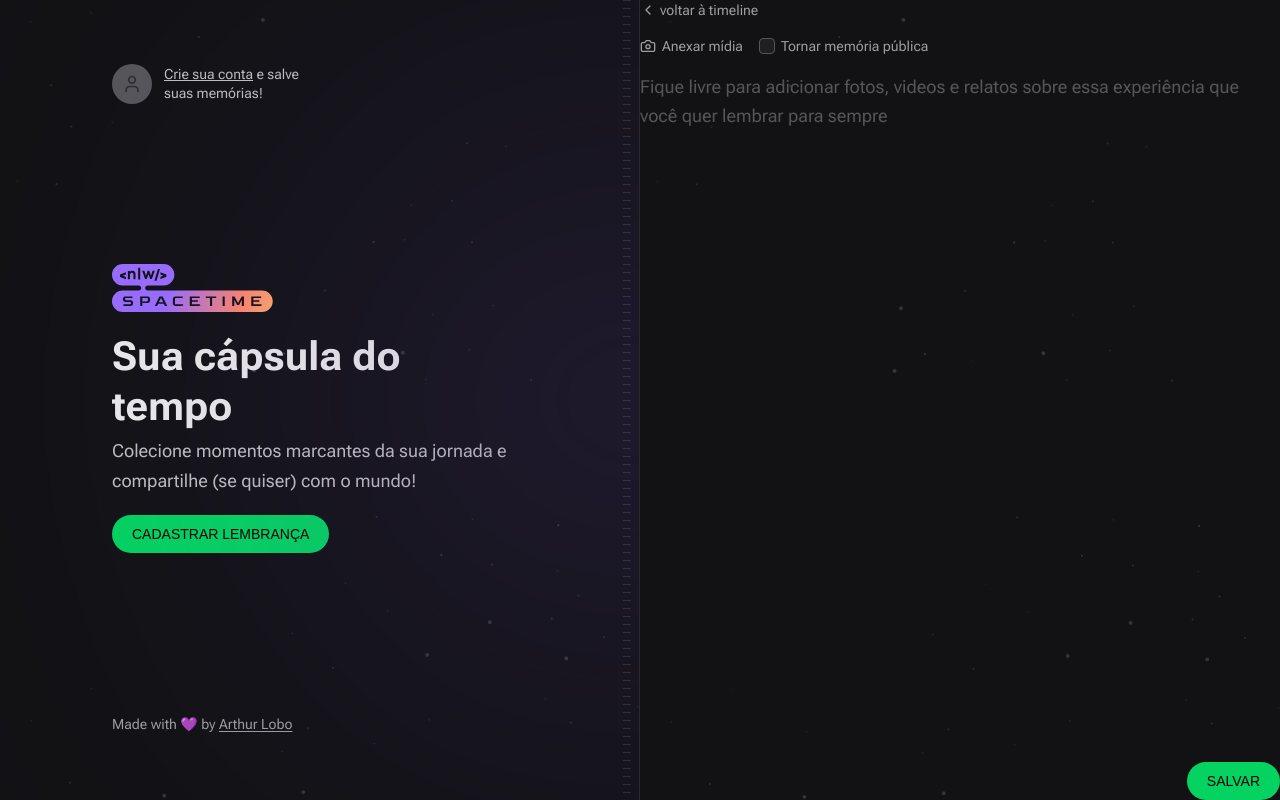
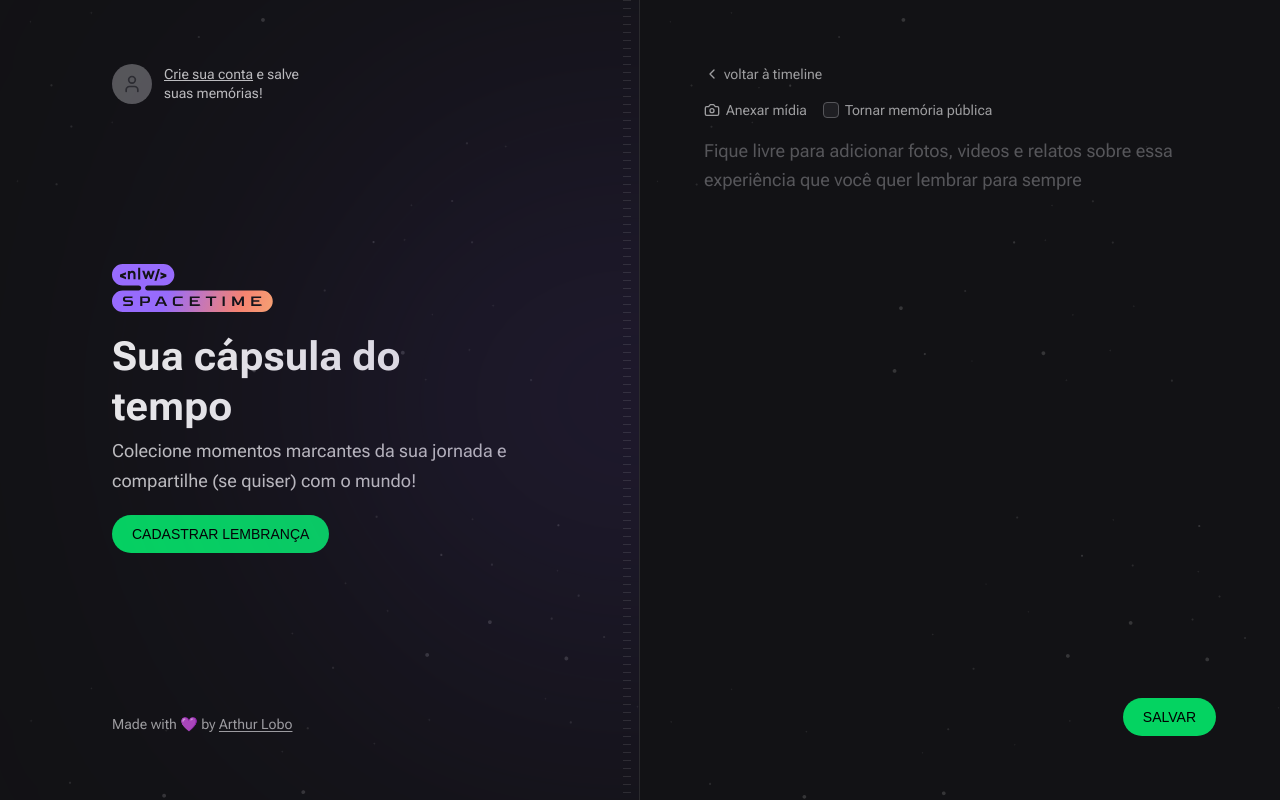
Before and after one commit to arthurlbo/time-capsule, a Next.js app in the folder web/: page /memories/new in a window 1280 px wide. Built offline with nearby package versions, Linux system fonts and the light colour scheme; no server answers; a web font is replaced by a local one.

Commit message:
adding padding

```diff
--- a/web/src/app/memories/new/page.tsx
+++ b/web/src/app/memories/new/page.tsx
@@ -5,12 +5,12 @@ import { NewMemoryForm } from "@/components/NewMemoryForm";
 
 export default function NewMemory() {
     return (
-        <div className="flex flex-1 flex-col gap-4">
+        <div className="flex flex-1 flex-col gap-4 p-16">
             <Link href="/" className="flex items-center gap-1 text-sm text-gray-200 hover:text-gray-100">
                 <ChevronLeft className="h-4 w-4 " />
                 voltar à timeline
             </Link>
-           <NewMemoryForm />
+            <NewMemoryForm />
         </div>
     );
 }
--- a/web/src/components/EmptyMemories.tsx
+++ b/web/src/components/EmptyMemories.tsx
@@ -1,6 +1,6 @@
 export const EmptyMemories = () => {
     return (
-        <div className="flex flex-1 items-center justify-center">
+        <div className="flex flex-1 items-center justify-center p-16">
             <p className="w-[360px] text-center leading-relaxed">
                 Você ainda não registrou nenhuma lembrança, comece a{" "}
                 <a href="/memories/new" className="underline hover:text-gray-50">
```
